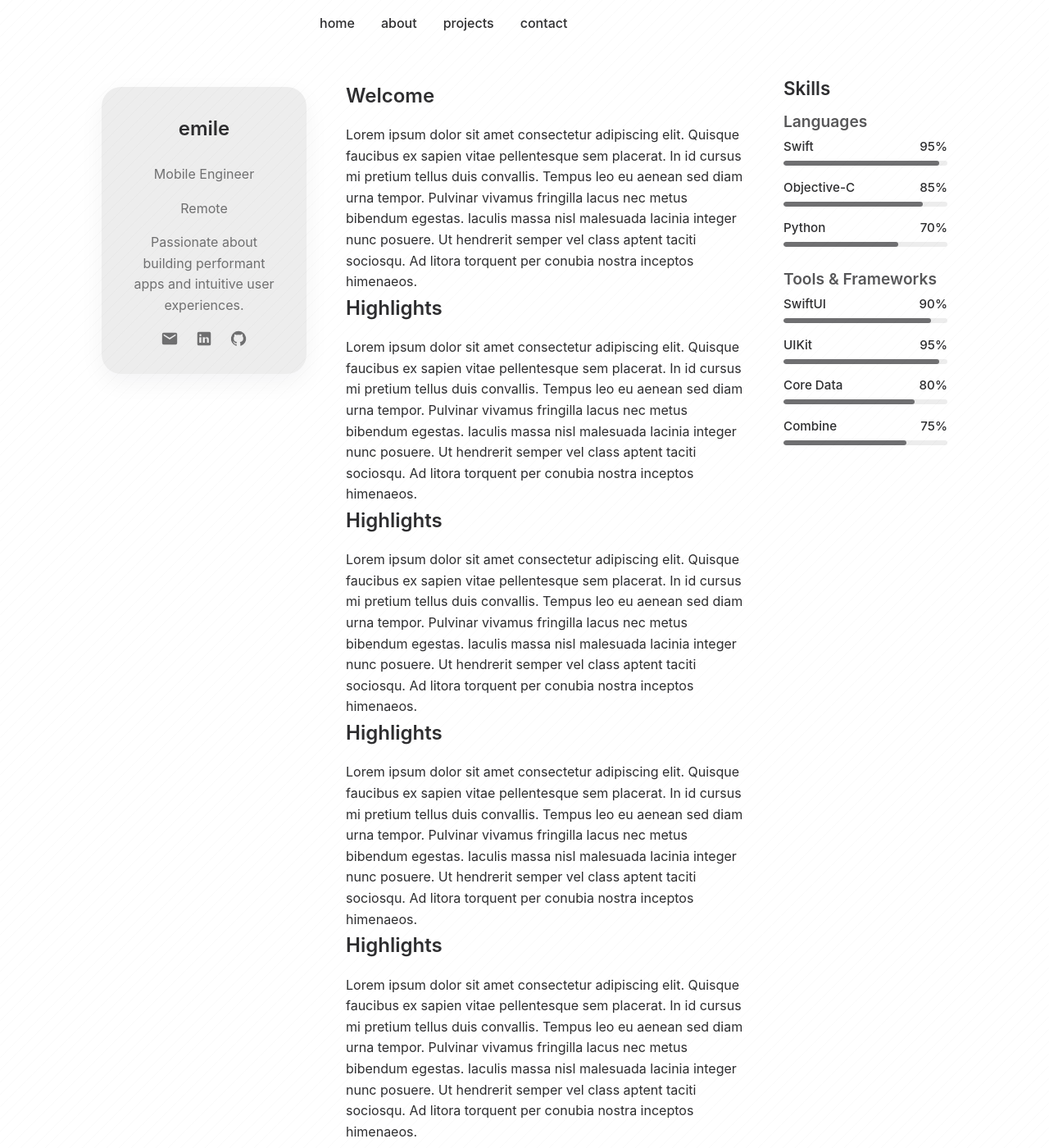
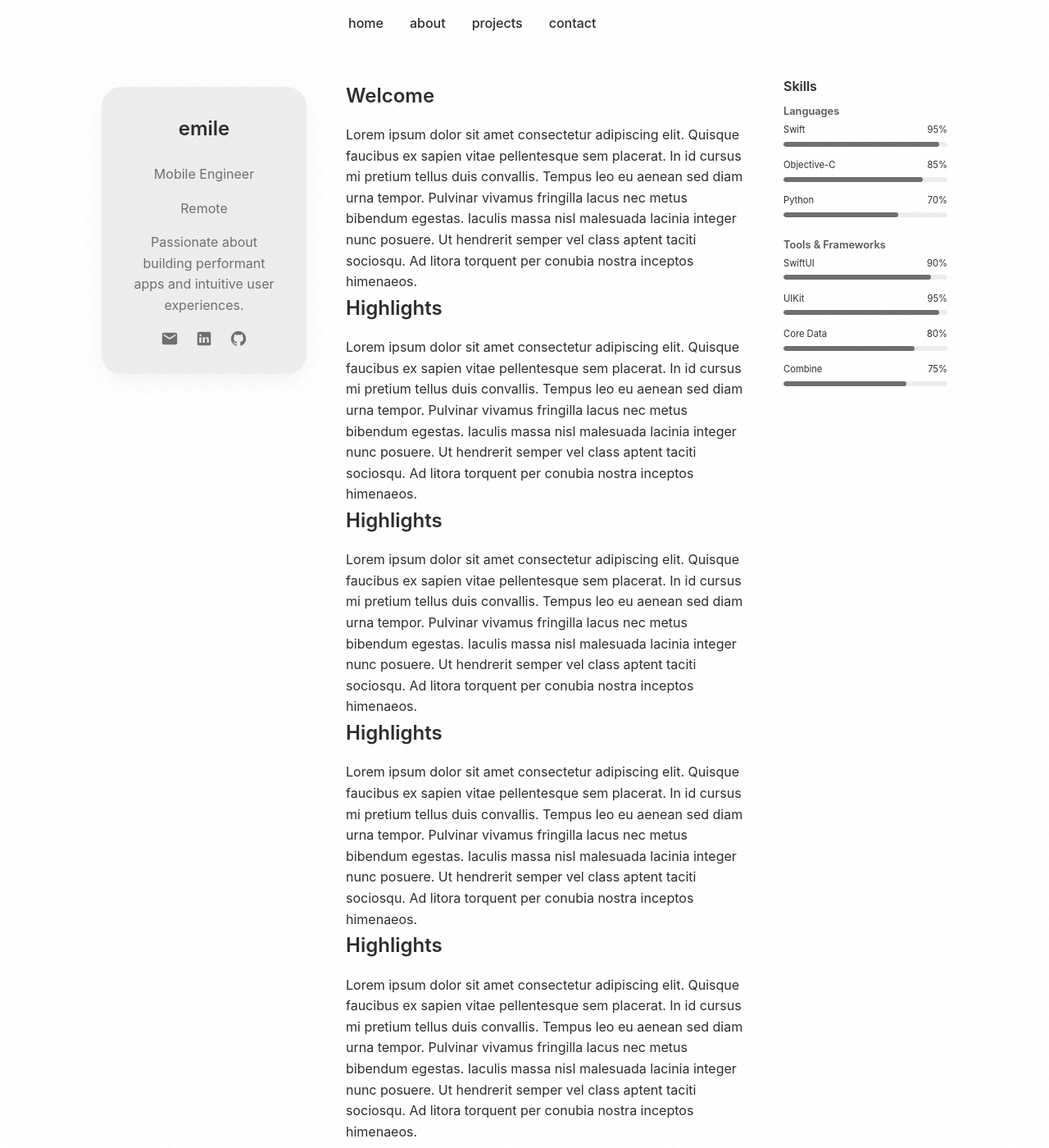
Before and after one commit to blueantcorp/petrinski.github.io, a Jekyll site: the page built from _pages/index.md, in a window 1280 px wide and 1400 px high. Shown: the whole window at 82% size. Built offline with Jekyll 4.4.1, drawn with Linux system fonts in a browser that asks for light colours.

Commit message:
fix skills
Signed-off-by: emile <emile@blueantcorp.com>

```diff
--- a/_sass/_header.scss
+++ b/_sass/_header.scss
@@ -5,6 +5,7 @@
   gap: 2rem;
   padding: 0;   // Remove container padding
   margin: 0 auto;    // Center the container horizontally
+  margin-left: 35px;
   list-style: none;
   max-width: 1200px;  // Match the content wrapper width
   width: 100%;
--- a/_sass/_skills.scss
+++ b/_sass/_skills.scss
@@ -1,8 +1,8 @@
 .skills {
-  margin-top: 1rem;
+  margin-top: 1.2rem;
 
   h2 {
-    font-size: 1.4rem;
+    font-size: 1rem;
     margin-bottom: 0.5rem;
   }
 
@@ -10,7 +10,7 @@
     margin-bottom: 1.5rem;
 
     h3 {
-      font-size: 1.2rem;
+      font-size: 0.8rem;
       margin-bottom: 0.2rem;
       opacity: 0.8;
     }
@@ -31,8 +31,8 @@
   .skill-header {
     display: flex;
     justify-content: space-between;
-    font-size: 0.95rem;
-    font-weight: 500;
+    font-size: 0.7rem;
+    // font-weight: 500;
   }
 
   .skill-bar {
```
